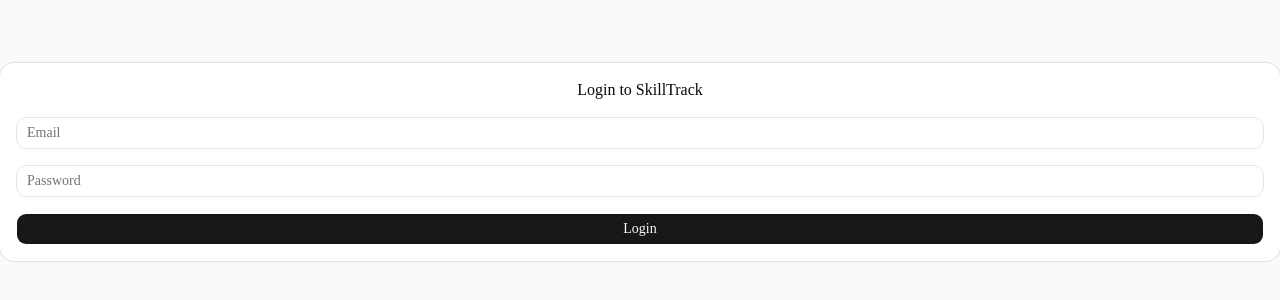
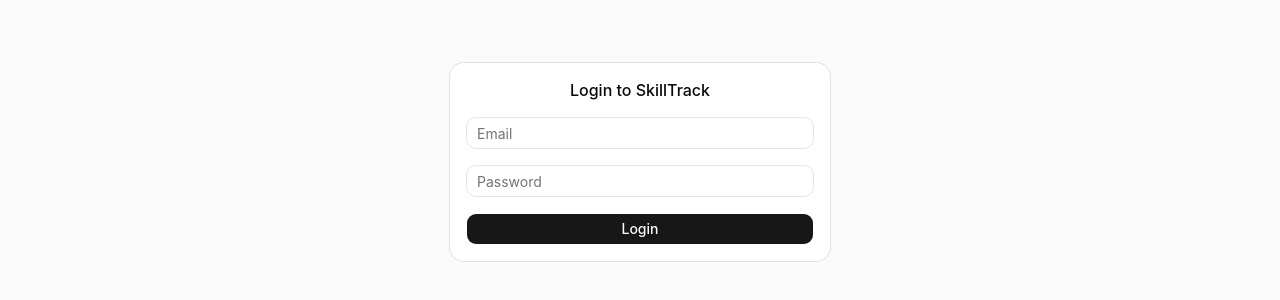
Before and after one commit to arooj-ilyas/skill-track-frontend, a Next.js app: page /login in a window 1280 px wide. Shown: the part 238-538 px from the top of the page. Built offline with nearby package versions, Linux system fonts and the light colour scheme.

Commit message:
updated font

```diff
--- a/app/globals.css
+++ b/app/globals.css
@@ -1,6 +1,21 @@
 @import "tailwindcss";
 @import "tw-animate-css";
 @import "shadcn/tailwind.css";
+@import "@fontsource/inter";
+@import "@fontsource/poppins";
+
+body {
+  font-family: "Inter", sans-serif;
+}
+
+h1,
+h2,
+h3,
+h4,
+h5,
+h6 {
+  font-family: "Poppins", sans-serif;
+}
 
 @custom-variant dark (&:is(.dark *));
 
--- a/app/login/page.tsx
+++ b/app/login/page.tsx
@@ -5,7 +5,7 @@
 export default function LoginPage() {
   return (
     <div className="flex min-h-screen items-center justify-center bg-zinc-50">
-      <Card className="w-380">
+      <Card className="w-[380px]">
         <CardHeader>
           <CardTitle className="text-center">Login to SkillTrack</CardTitle>
         </CardHeader>
--- a/package.json
+++ b/package.json
@@ -10,6 +10,7 @@
   },
   "dependencies": {
     "@fontsource/inter": "^5.2.8",
+    "@fontsource/poppins": "^5.2.7",
     "class-variance-authority": "^0.7.1",
     "clsx": "^2.1.1",
     "lucide-react": "^0.577.0",
```
Also changed, not shown: 1 other file (tests, documents, lock files or other folders).
